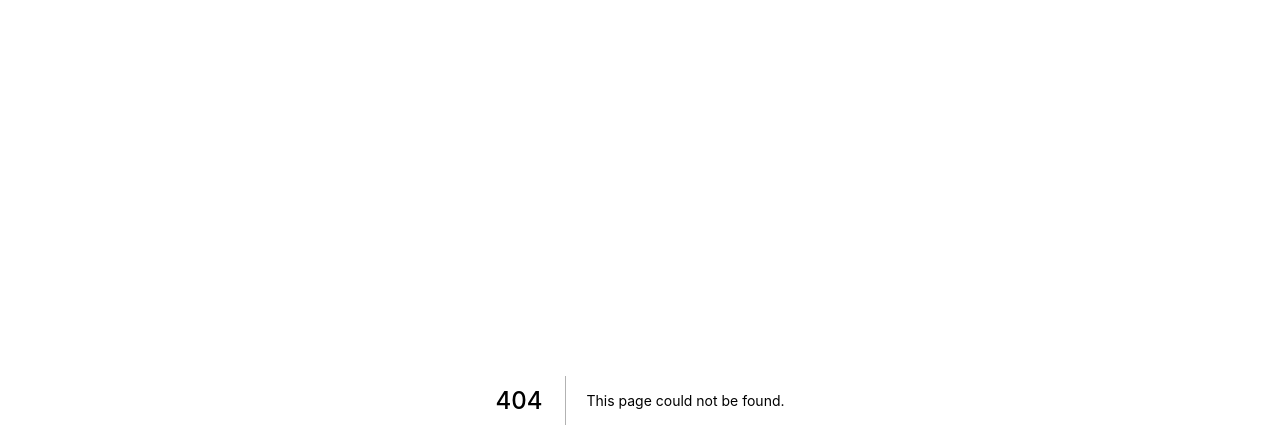
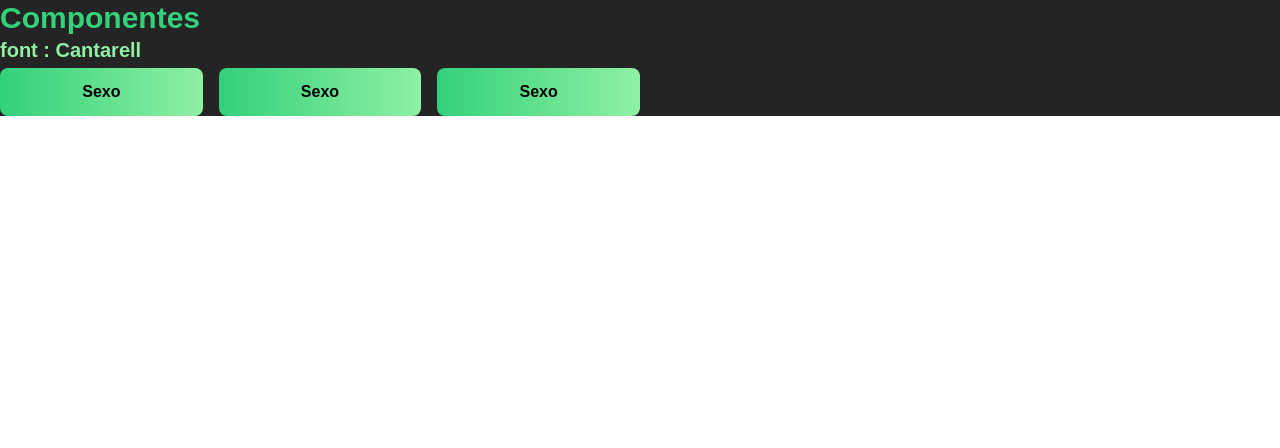
Before and after one commit to lucaspintos909/gestor-gastos-personales, a Next.js app: page /components in a window 1280 px wide. Before the commit this address had no page. Shown: the top 448 px of the page. Built offline with nearby package versions, Linux system fonts and the light colour scheme.

Commit message:
components page

```diff
--- /dev/null
+++ b/pages/components.js
@@ -0,0 +1,31 @@
+import React from 'react';
+import Head from "next/head";
+import Button from '../components/base/Buttons/Button';
+
+export default function Components() {
+  return (
+    <div>
+        <Head>
+            <title>Componentes</title>
+            <meta
+                name="description"
+                content="Aplicación para llevar el control de tus gastos personales"
+                />
+            <link rel="icon" href="/favicon.ico" />
+        </Head>
+
+        <main className="bg-dark-primary">
+        <h1 className="text-3xl font-bold text-accent">
+        Componentes
+        </h1>
+        <h3 className="text-xl font-semibold text-accent-desat">font : Cantarell</h3>
+        <div className="grid grid-cols-3 gap-4 w-6/12 ">
+            <Button>Sexo</Button>
+            <Button color="danger" >Sexo</Button>
+            <Button color="blue-accent" >Sexo</Button>
+        </div>
+      </main>
+
+    </div>
+  )
+}
```
